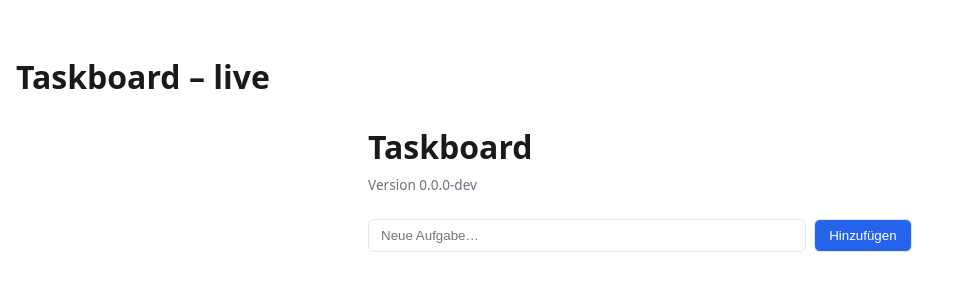
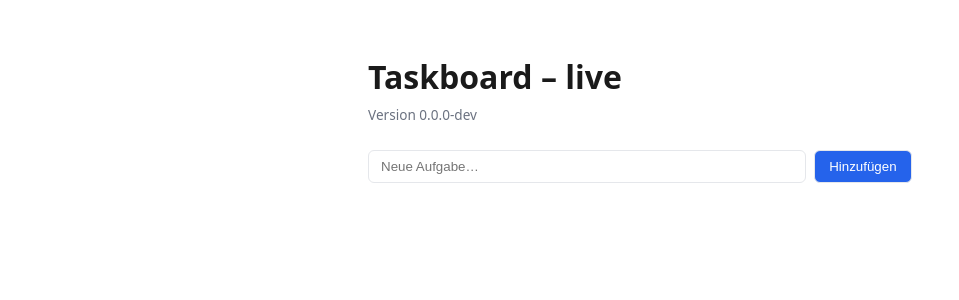
Before and after one commit to Ilaj12Luechinger/DevOps, a Flask app: page / in a window 1280 px wide. Shown: the top 300 px of the page, without its empty margins (0-959 px from the left). Run offline with Flask 3, Linux system fonts and the light colour scheme; data that the repository does not hold is empty; some libraries are stand-ins or nearby versions.

Commit message:
ui: mark heading as live to observe auto-deploy

```diff
--- a/beispiel-app/app/templates/index.html
+++ b/beispiel-app/app/templates/index.html
@@ -3,12 +3,12 @@
   <head>
     <meta charset="utf-8" />
     <meta name="viewport" content="width=device-width, initial-scale=1" />
-    <h1>Taskboard – live</h1>
+    <title>Taskboard</title>
     <link rel="stylesheet" href="{{ url_for('static', filename='style.css') }}" />
   </head>
   <body>
     <main>
-      <h1>Taskboard</h1>
+      <h1>Taskboard – live</h1>
       <p class="version">Version {{ version }}</p>
 
       <form id="new-task">
```
